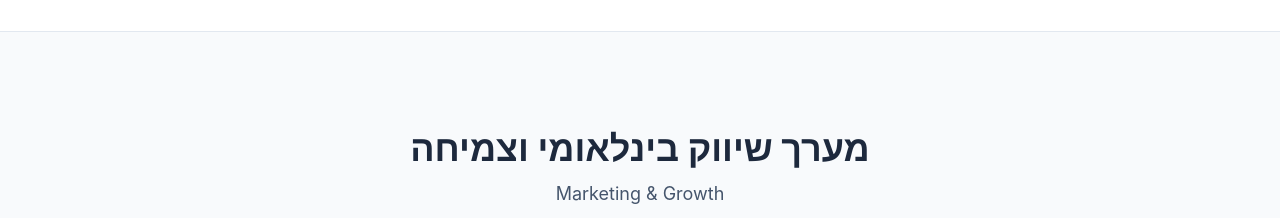
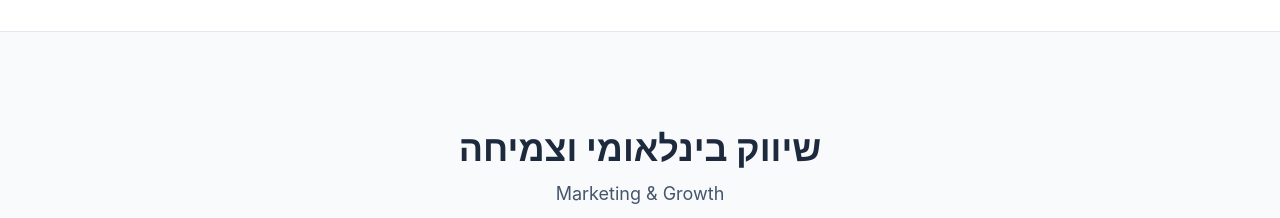
Before and after one commit to 2eladb/Elad-s-Portfolio, a React (Vite) app: page / in a window 1280 px wide. Shown: the part 1520-1738 px from the top of the page. Built offline with nearby package versions, Linux system fonts and the light colour scheme.

Commit message:
chore: add analytics and refine section title
- Integrate Google Analytics tracking.
- Simplify the "Marketing & Growth" section title for better readability.
- Remove default AI Studio boilerplate from README.

```diff
--- a/components/MarketingGrowth.tsx
+++ b/components/MarketingGrowth.tsx
@@ -7,7 +7,7 @@
     <section id="marketing-growth" className="py-24 bg-slate-50 text-slate-900 border-t border-b border-slate-200">
       <div className="container mx-auto px-6">
         <SectionTitle
-          title="מערך שיווק בינלאומי וצמיחה"
+          title="שיווק בינלאומי וצמיחה"
           subtitle="Marketing & Growth"
         />
 
--- a/index.html
+++ b/index.html
@@ -4,6 +4,15 @@
     <meta charset="UTF-8" />
     <meta name="viewport" content="width=device-width, initial-scale=1.0" />
     <title>Elad's Portfolio | אלעד בן יצחק</title>
+    <!-- Google tag (gtag.js) -->
+    <script async src="https://www.googletagmanager.com/gtag/js?id=G-EY15EGW55T"></script>
+    <script>
+      window.dataLayer = window.dataLayer || [];
+      function gtag(){dataLayer.push(arguments);}
+      gtag('js', new Date());
+
+      gtag('config', 'G-EY15EGW55T');
+    </script>
     <link href="https://fonts.googleapis.com/css2?family=Heebo:wght@300;400;700;900&display=swap" rel="stylesheet">
     <style>
       body {
```
Also changed, not shown: 1 other file (tests, documents, lock files or other folders).
